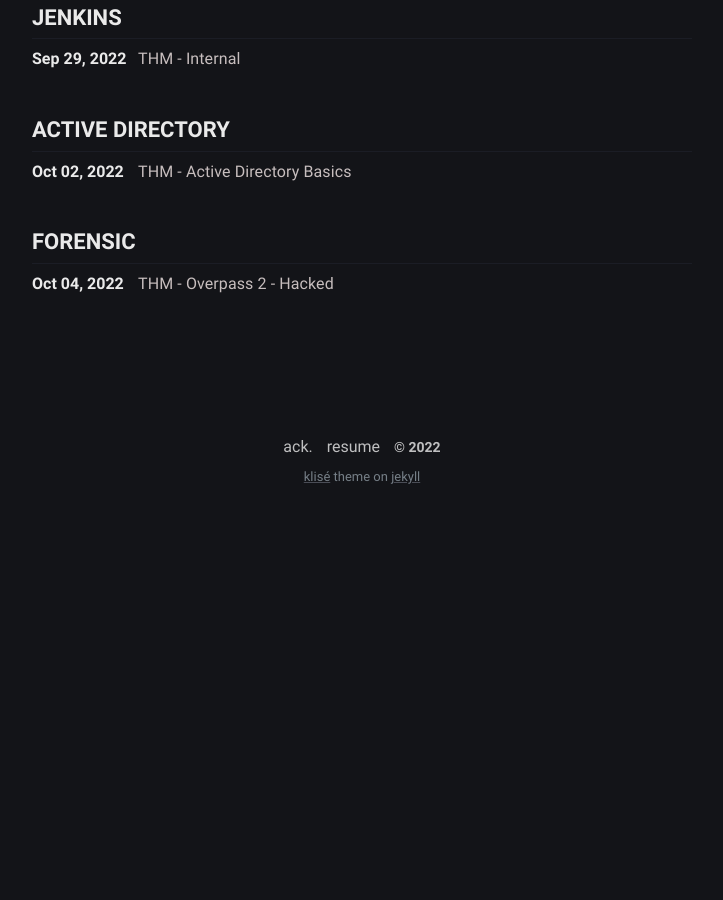
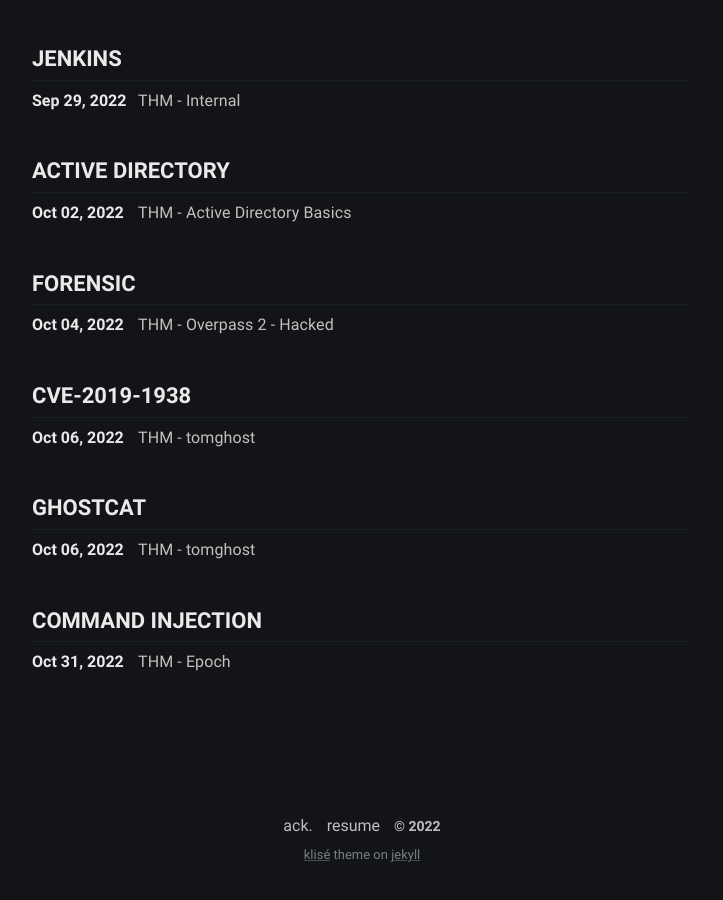
Before and after one commit to zaneef/zaneef.github.io, a Jekyll site: the page built from tags.html, in a window 1280 px wide and 900 px high, scrolled down 4513 px. Shown: the whole window, without its empty margins (278-1001 px from the left). Built offline with Jekyll 4.4.1, drawn with Linux system fonts in a browser that asks for light colours; before the commit the page ends 5034 px from its top, so only the background shows below that; some of the changed text lies outside the part shown.

Commit message:
THM - Epoch

````diff
--- a/_posts/2022-10-06-thm-tomghost.md
+++ b/_posts/2022-10-06-thm-tomghost.md
@@ -1,6 +1,6 @@
 ---
 title: THM - tomghost
-tags: [thm, ]
+tags: [thm, CVE-2019-1938, ghostcat, ]
 ---
 
 <div style="text-align:center;">
@@ -34,9 +34,7 @@ Service Info: OS: Linux; CPE: cpe:/o:linux:linux_kernel
 
 Start with the web server accessible at the port 8080. Nothing more interesting rather than Apache Tomcat default page.
 
-![]()
-
-With a simple online search we can see a pretty known vulnerability for the same version: Ghostcat. This vulnerability, classified as CVE-2019-1938, is a file read/inclusion vulnerability in the AJP connector in Apache Tomcat. This is enabled by default with a default configuration port of 8009. A remote, unauthenticated attacker, could exploit this vulnerability to read web application files from a vulnerable server. In instances where the vulnerable web server allows file upload, an attacker could upload malicious JSP code within a variety of file types and trigger this vulnerability to gain remote code execution.
+With a simple online search we can see a pretty known vulnerability for the same version: Ghostcat. This vulnerability, classified as `CVE-2019-1938`, is a file read/inclusion vulnerability in the AJP connector in Apache Tomcat. This is enabled by default with a default configuration port of 8009. A remote, unauthenticated attacker, could exploit this vulnerability to read web application files from a vulnerable server. In instances where the vulnerable web server allows file upload, an attacker could upload malicious JSP code within a variety of file types and trigger this vulnerability to gain remote code execution.
 
 Let's use searchsploit to find some potential exploits.
 
@@ -79,7 +77,7 @@ $ ssh skyfuck@10.10.23.208
 skyfuck@ubuntu:~$
 ```
 
-The `home/merlin` directory is group readable. We can read the user flag inside his home directory
+The `/home/merlin` directory is group readable. We can read the user flag inside his home directory
 
 ```
 skyfuck@ubuntu:~$ cat /home/merlin/user.txt
````
Also changed, not shown: _posts/2022-10-31-thm-epoch.md (added, +59 -0 lines), assets/img/epoch-command-injection-poc.PNG (added).
